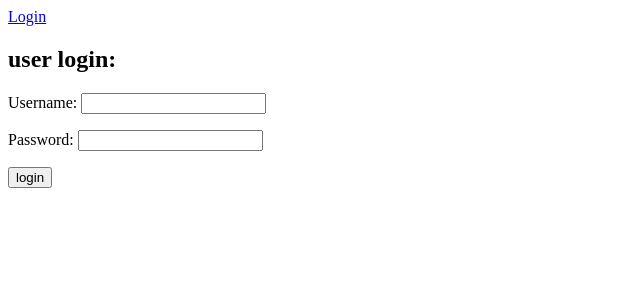
After one commit to KaterinaSelevich/pythonProject, a Django app: template lesson/templates/registration/login.html in a window 1280 px wide. The commit adds this page. Shown: the top 300 px of the page, without its empty margins (0-640 px from the left). Run offline with Django 3.2, Linux system fonts and the light colour scheme; the template is opened without the code that fills it: values that come from a table or form of the project are taken from there, others are empty; parts of the project's set-up code (start-up, migrations or seed data) failed here and were passed over.

Commit message:
Itaration 10

```diff
--- a/lesson/templates/base.html
+++ b/lesson/templates/base.html
@@ -7,6 +7,11 @@
     <link href="{% static "styles.css" %}" rel="stylesheet">
 </head>
 <body>
+    {% if request.user.is_authentificated %}
+        Hi {{ request.user.first_name }} logout <a href="{% url "lesson:logout" %}">Logout</a>
+    {% else %}
+        <a href="{% url "lesson:login" %}">Login</a>
+    {% endif %}
    {% block content %}
    {% endblock %}
 </body>
--- /dev/null
+++ b/lesson/templates/registration/login.html
@@ -0,0 +1,19 @@
+{% extends "base.html" %}
+
+{% block title %}User login{% endblock %}
+
+{% block content %}
+    <h2>user login:</h2>
+    {% if form.errors %}
+    <p>
+        Bad credentials
+    </p>
+    {% else %}
+    {% endif %}
+    <form action="." method="post">
+        {{ form.as_p }}
+        {% csrf_token %}
+        <input type="submit" value="login">
+        <input type="hidden" name="next" value="{{ next }}">
+    </form>
+{% endblock %}
--- a/lesson/urls.py
+++ b/lesson/urls.py
@@ -1,5 +1,6 @@
 from django.contrib import admin
 from django.urls import path, include
+from django.contrib.auth import views as auth_views
 from . import views
 
 app_name = 'lesson'
@@ -12,6 +13,8 @@ urlpatterns = [
          name='share_material'),
     path('create/', views.create_material,
          name='create_form'),
-    path('login/', views.custom_login, name='login'),
+#     path('login/', views.custom_login, name='login'),
+    path('login/', auth_views.Login.View.as_view(), name='login'),
+path('logout/', auth_views.LogoutView.as_view(), name='logout'),
 
 ]
```
Also changed, not shown: lesson/templates/registration/logout.html (added, +11 -0 lines).
